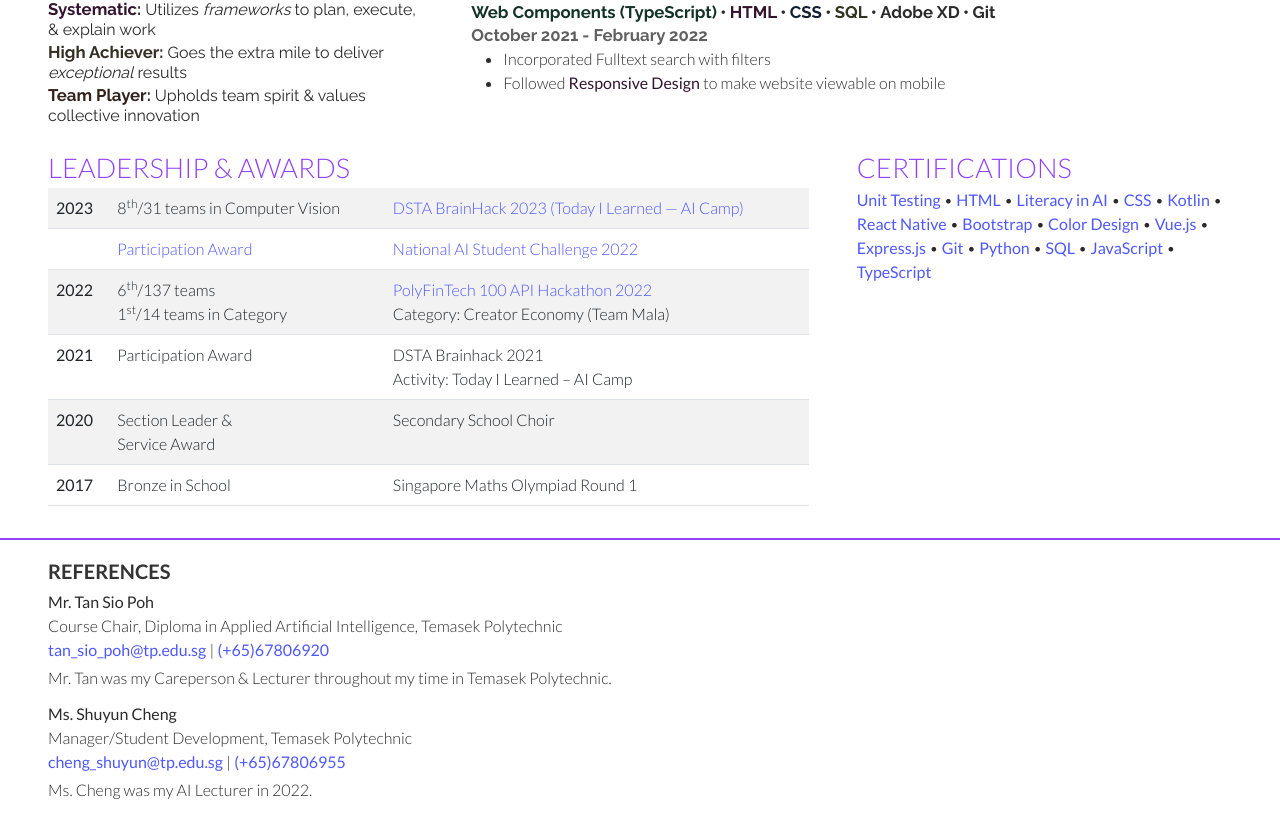
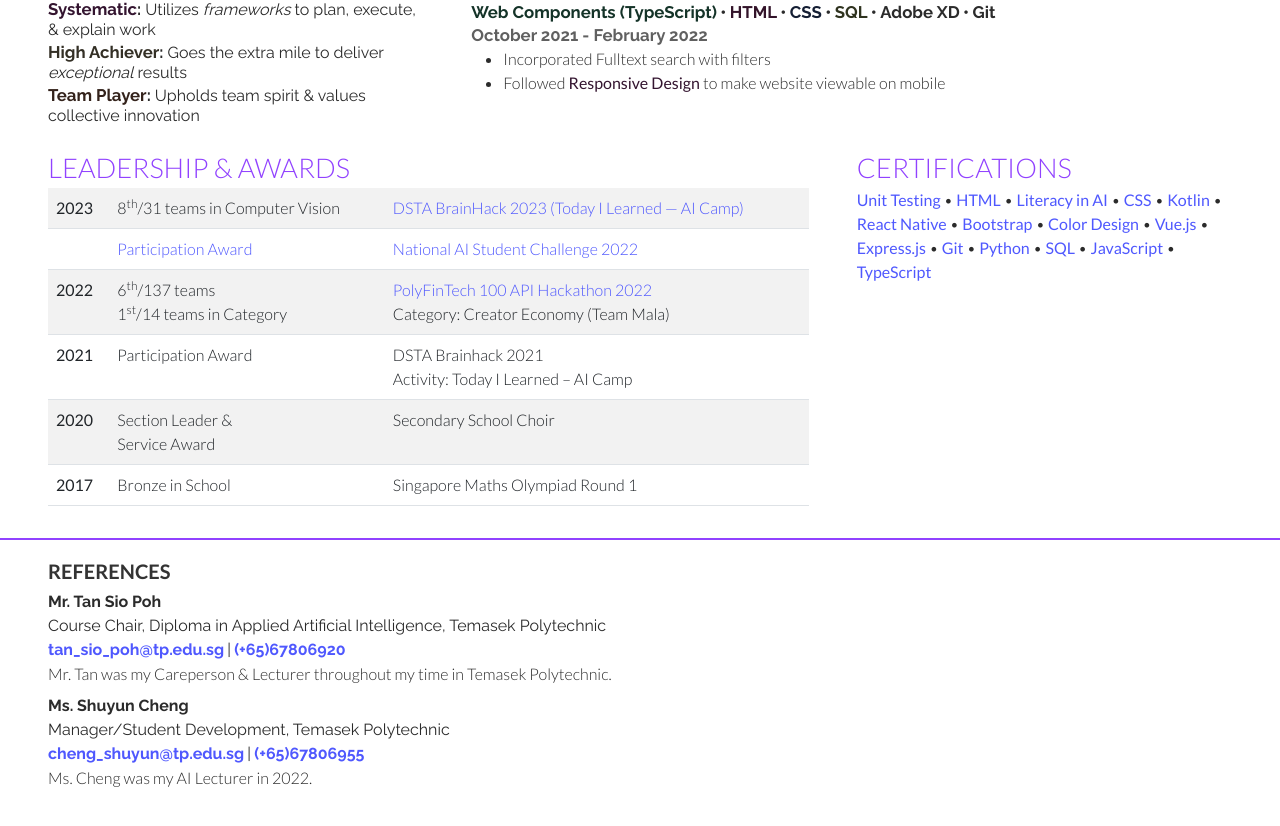
Before and after one commit to TMK04/resume, a React (Create React App) app: page / in a window 1280 px wide. Shown: the part 1248-2074 px from the top of the page. Built offline with nearby package versions, Linux system fonts and the light colour scheme.

Commit message:
refactor(Reference): separate details from relationship w/ Raleway font

```diff
--- a/src/sections/ReferencesSection/Reference.tsx
+++ b/src/sections/ReferencesSection/Reference.tsx
@@ -11,7 +11,8 @@ type ReferenceProps = {
 
 export default function Reference({ name, title, email, tel, relationship }: ReferenceProps) {
   return (
-    <div className="mb-2">
+    <div className="mb-1">
+      <div className="raleway">
         <span className="fw-bold">{name}</span>
         <br />
         {title}
@@ -27,7 +28,8 @@ export default function Reference({ name, title, email, tel, relationship }: Ref
           ]}
           separator="|"
         />
-      <div className="mt-1">{relationship}</div>
+      </div>
+      <div>{relationship}</div>
     </div>
   );
 }
```
Lines whose indentation alone changed are shown as unchanged.
